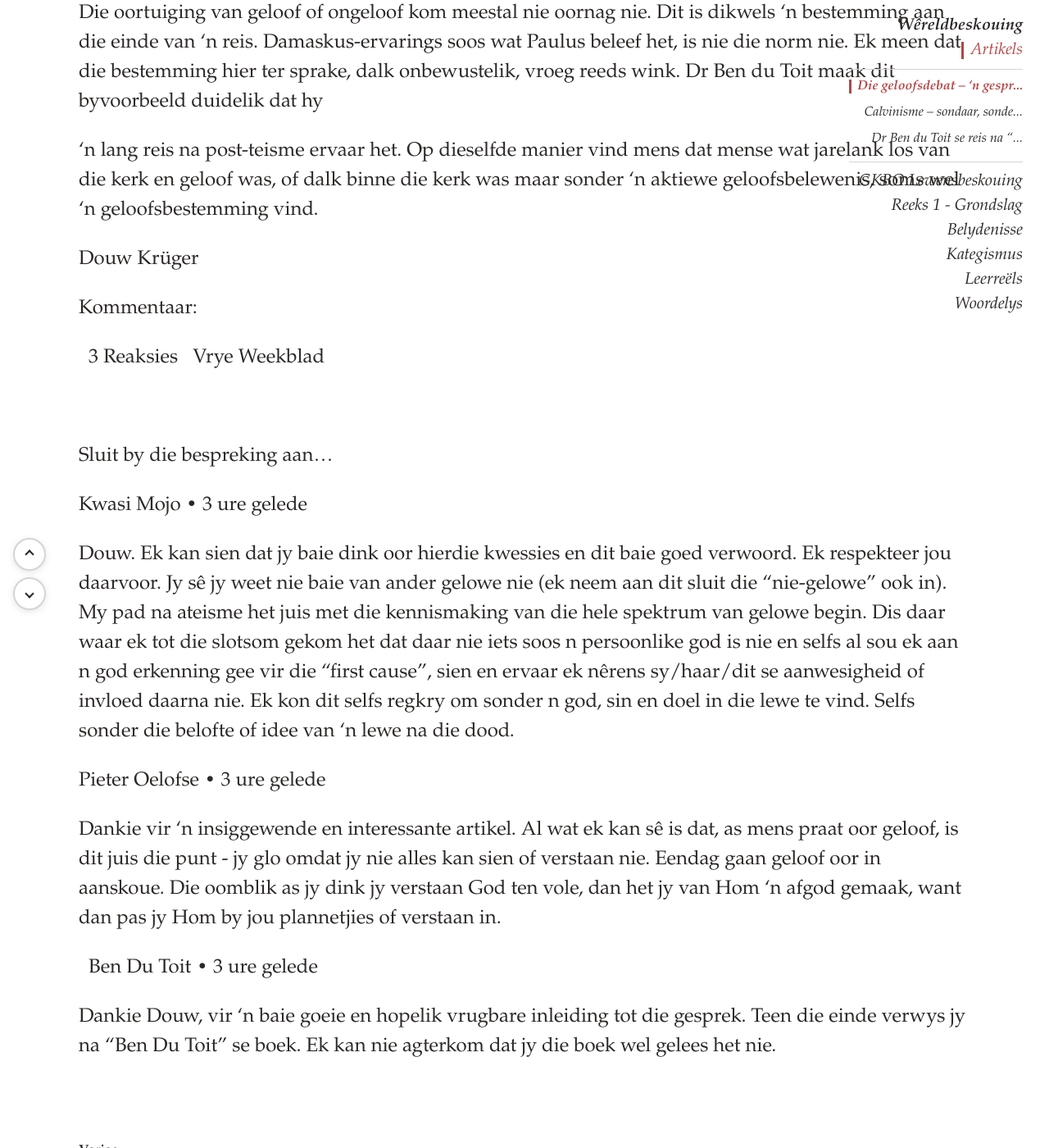
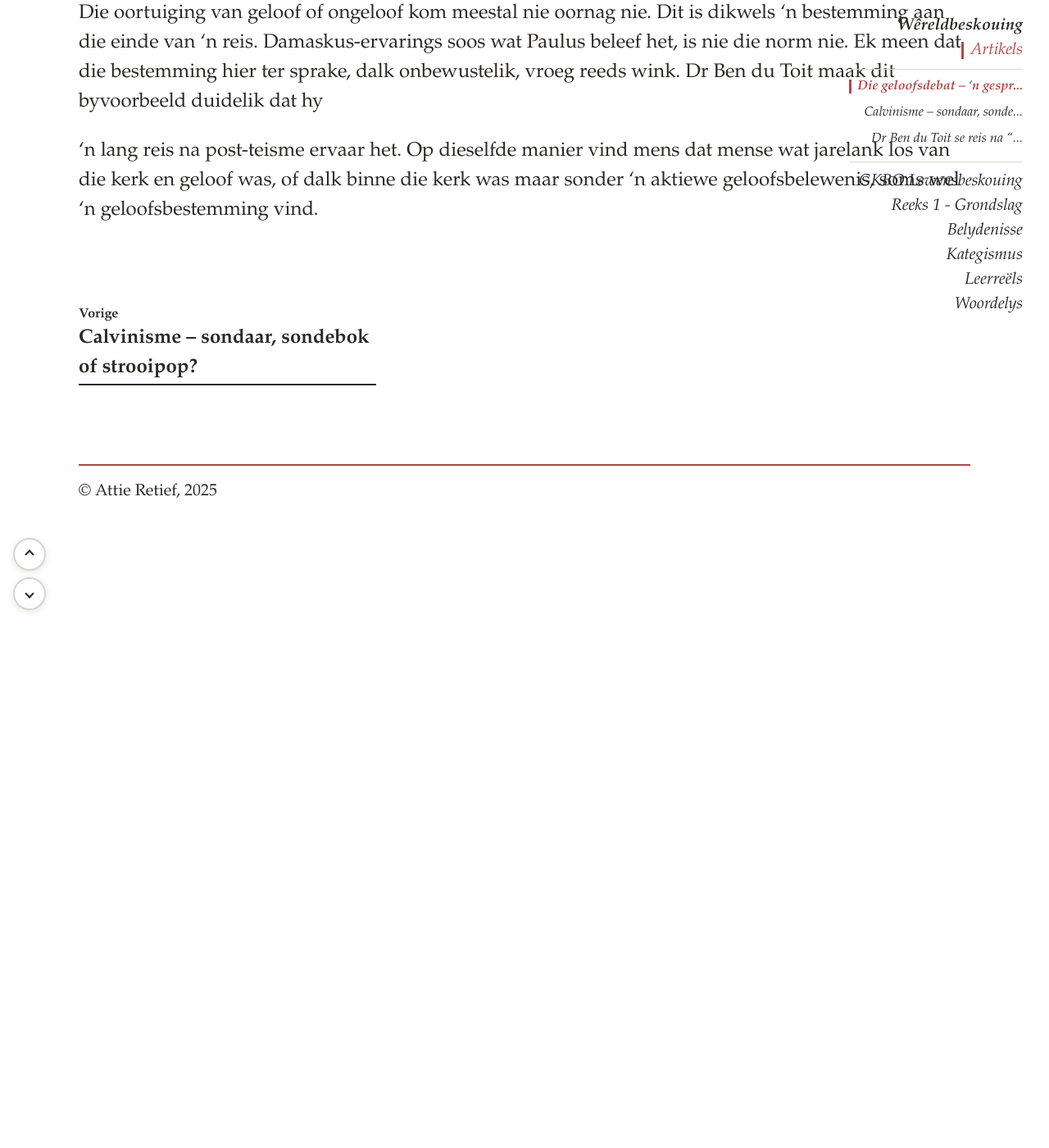
Before and after one commit to attieretief/GKBOReekse, a Jekyll site: the page built from _posts/2025-08-14-die-geloofsdebat-gesprek-of-geveg.md, in a window 1280 px wide and 1400 px high, scrolled down 5832 px. Shown: the whole window at 82% size. Built offline with Jekyll 4.4.1, drawn with Linux system fonts in a browser that asks for light colours; after the commit the page ends 6462 px from its top, so only the background shows below that.

Commit message:
cleanup posts

```diff
--- a/_posts/2025-08-14-die-geloofsdebat-gesprek-of-geveg.md
+++ b/_posts/2025-08-14-die-geloofsdebat-gesprek-of-geveg.md
@@ -198,40 +198,3 @@ onbewustelik, vroeg reeds wink. Dr Ben du Toit maak dit byvoorbeeld duidelik dat
 ‘n lang reis na post-teisme ervaar het. Op dieselfde manier vind mens dat mense wat
 jarelank los van die kerk en geloof was, of dalk binne die kerk was maar sonder ‘n
 aktiewe geloofsbelewenis, soms wel ‘n geloofsbestemming vind.
-
-Douw Krüger
-
-Kommentaar:
-
- 3 Reaksies
- Vrye Weekblad
-
-
-
-Sluit by die bespreking aan…
-
-Kwasi Mojo • 3 ure gelede
-
-Douw. Ek kan sien dat jy baie dink oor hierdie kwessies en dit baie goed verwoord.
-Ek respekteer jou daarvoor. Jy sê jy weet nie baie van ander gelowe nie (ek neem aan
-dit sluit die "nie-gelowe" ook in). My pad na ateisme het juis met die kennismaking
-van die hele spektrum van gelowe begin. Dis daar waar ek tot die slotsom gekom het
-dat daar nie iets soos n persoonlike god is nie en selfs al sou ek aan n god erkenning
-gee vir die "first cause", sien en ervaar ek nêrens sy/haar/dit se aanwesigheid of
-invloed daarna nie. Ek kon dit selfs regkry om sonder n god, sin en doel in die lewe te
-vind. Selfs sonder die belofte of idee van 'n lewe na die dood.
-
-Pieter Oelofse • 3 ure gelede
-
-Dankie vir 'n insiggewende en interessante artikel. Al wat ek kan sê is dat, as mens
-praat oor geloof, is dit juis die punt - jy glo omdat jy nie alles kan sien of verstaan nie.
-Eendag gaan geloof oor in aanskoue. Die oomblik as jy dink jy verstaan God ten vole,
-dan het jy van Hom 'n afgod gemaak, want dan pas jy Hom by jou plannetjies of
-verstaan in.
-
-
-Ben Du Toit • 3 ure gelede
-
-Dankie Douw, vir 'n baie goeie en hopelik vrugbare inleiding tot die gesprek. Teen
-die einde verwys jy na "Ben Du Toit" se boek. Ek kan nie agterkom dat jy die boek
-wel gelees het nie.
```
Also changed, not shown: _posts/2025-08-14-calvinisme-sondaar-sondebok-of-strooipop.md (+0 -2 lines).
